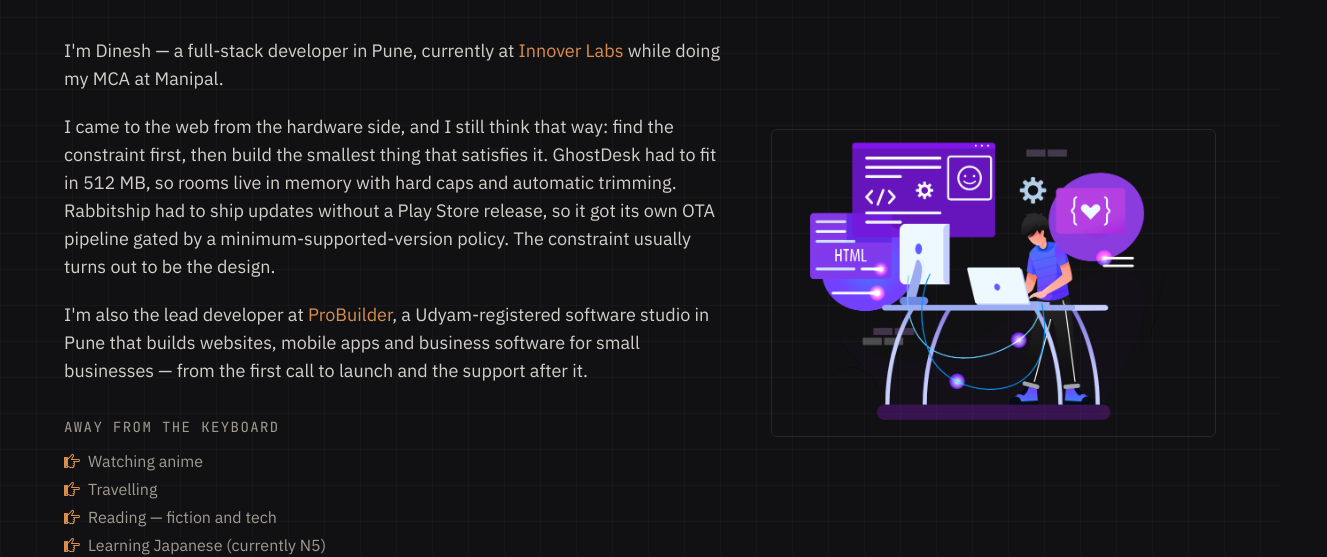
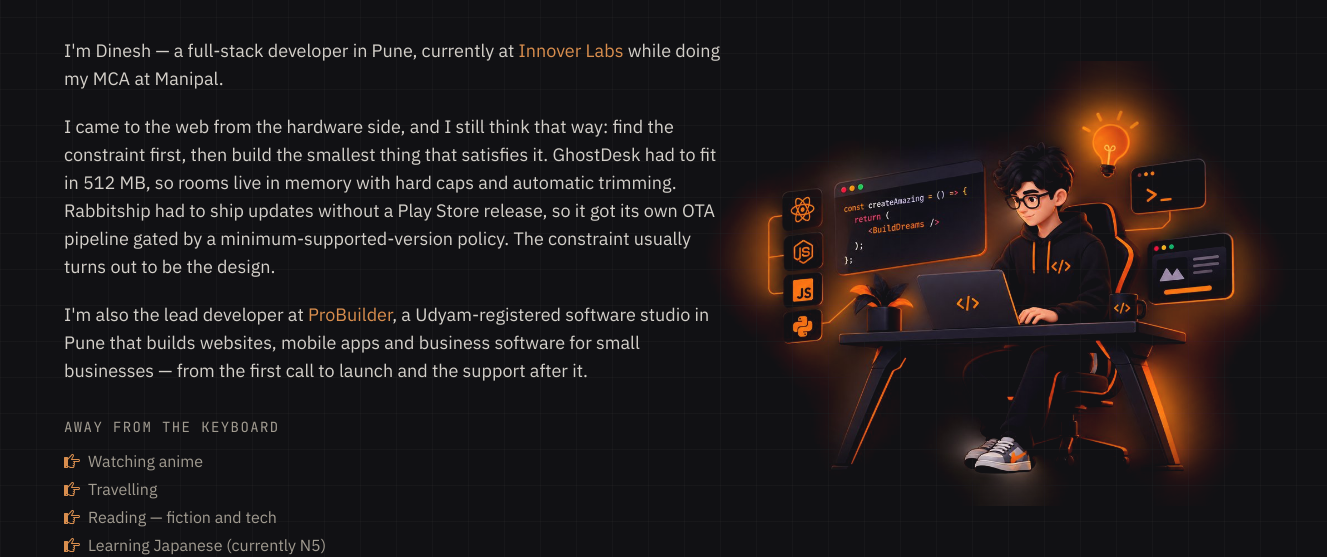
Before and after one commit to Dinesh99673/Portfolio, a React (Vite) app: page /About in a window 1280 px wide. Shown: the part 199-756 px from the top of the page, 1327 px wide, since content can reach past the window. Built offline with nearby package versions, Linux system fonts and the light colour scheme; no server answers.

Commit message:
updated image in  the about section

```diff
--- a/src/components/About/AboutCard.jsx
+++ b/src/components/About/AboutCard.jsx
@@ -1,4 +1,4 @@
-import AboutMe from "../../assets/about.png";
+import AboutMe from "../../assets/about.jpg";
 import { ImPointRight } from "react-icons/im";
 import SectionHeading from "../SectionHeading";
 
@@ -55,8 +55,12 @@ const AboutCard = () => {
             <div className="flex justify-center items-center md:w-2/5 w-full">
                 <img
                     src={AboutMe}
-                    alt="About Me"
-                    className="border border-seam rounded-md w-full max-w-md h-auto"
+                    alt="Illustration of a developer coding at a desk"
+                    className="w-full h-auto mix-blend-lighten pointer-events-none md:scale-[1.35] lg:scale-150"
+                    style={{
+                        WebkitMaskImage: "radial-gradient(ellipse 70% 70% at 50% 50%, #000 55%, transparent 100%)",
+                        maskImage: "radial-gradient(ellipse 70% 70% at 50% 50%, #000 55%, transparent 100%)",
+                    }}
                 />
             </div>
         </div>
```
Also changed, not shown: src/assets/about.jpg (added), src/assets/about.png (deleted).
